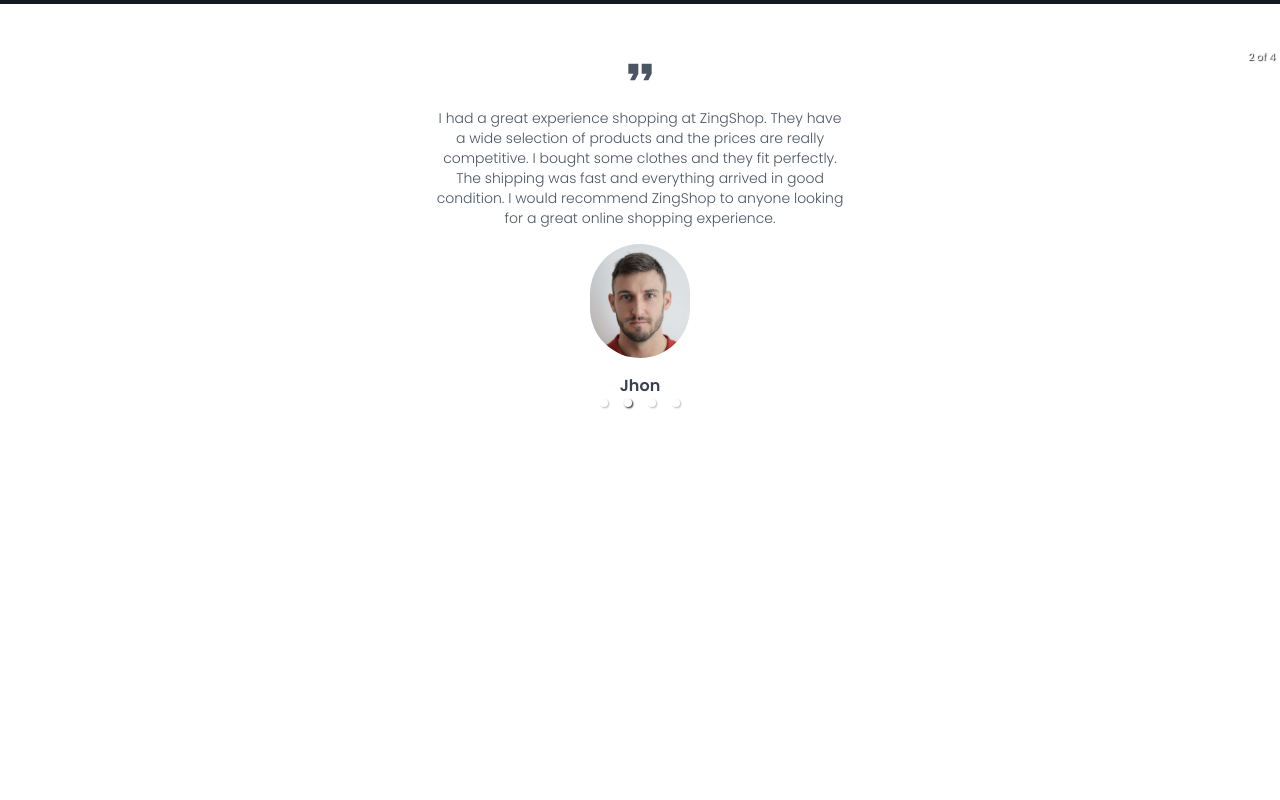
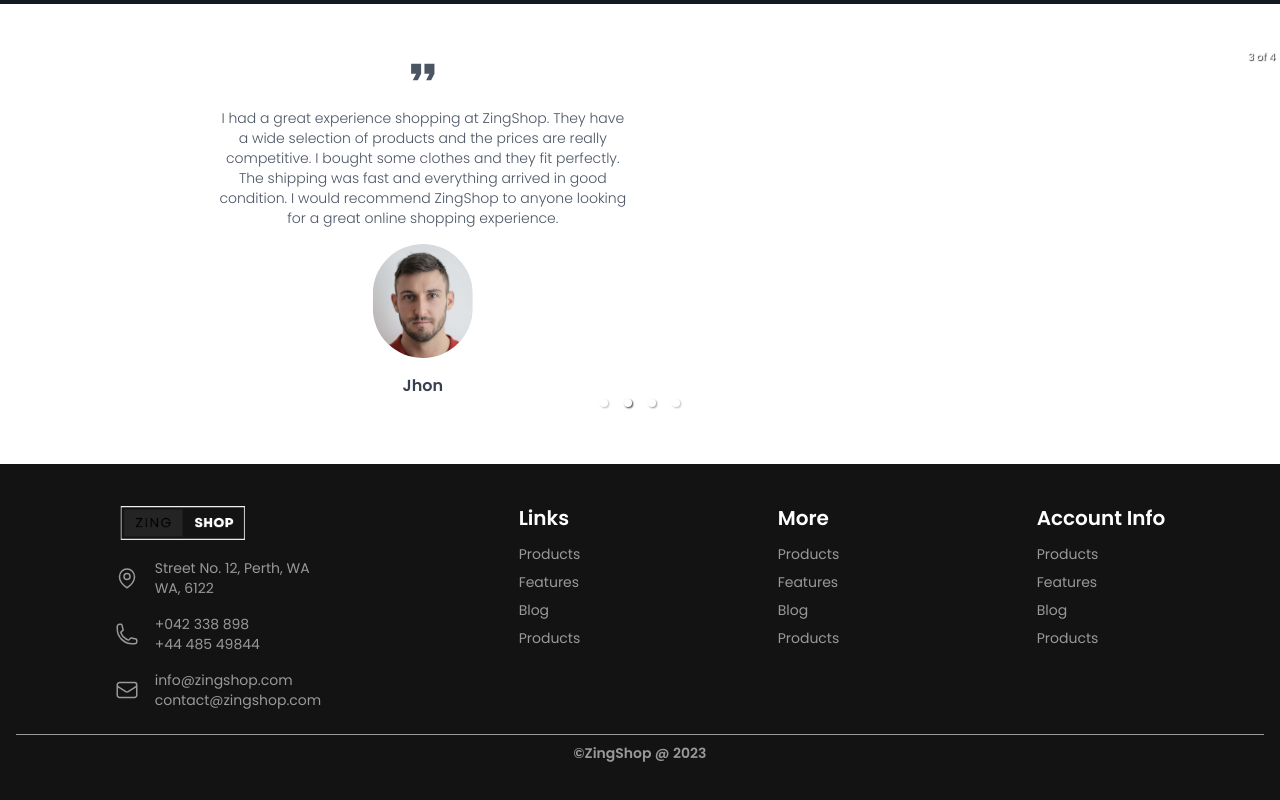
Before and after one commit to MingmaTenzing/zingshop, a Next.js app: page / in a window 1280 px wide. Shown: the part 2410-3210 px from the top of the page. Before the commit the page ends 2874 px from the top, so only its background shows below. Built offline with nearby package versions, Linux system fonts and the light colour scheme; no server answers.

Commit message:
footer section complete

```diff
--- /dev/null
+++ b/components/Footer.tsx
@@ -0,0 +1,101 @@
+import Image from "next/image";
+
+import logo from "../assests/zingshop-logo.png";
+import {
+  EnvelopeIcon,
+  MapPinIcon,
+  PhoneIcon,
+} from "@heroicons/react/24/outline";
+import Link from "next/link";
+type Props = {};
+function Footer({}: Props) {
+  return (
+    <div className="bg-[#131313] p-4 py-10 space-y-6 ">
+
+      <div className="md:flex  justify-around">
+      <div className="space-y-4">
+
+<div>
+  <Image
+    src={logo}
+    alt="zingshop logo"
+    width={392}
+    height={108}
+    className="grayscale invert w-[140px]"
+  />
+</div>
+<div className="flex space-x-4">
+  <MapPinIcon className="w-6  text-footertext" />
+  <div className="text-footertext text-sm">
+    <p>Street No. 12, Perth, WA</p>
+    <p>WA, 6122</p>
+  </div>
+</div>
+<div className="flex space-x-4">
+  <PhoneIcon className="w-6  text-footertext" />
+  <div className="text-footertext text-sm">
+    <p>+042 338 898</p>
+    <p>+44 485 49844 </p>
+  </div>
+</div>
+<div className="flex space-x-4">
+  <EnvelopeIcon className="w-6  text-footertext" />
+  <div className="text-footertext text-sm">
+    <p>info@zingshop.com</p>
+    <p>contact@zingshop.com </p>
+  </div>
+</div>
+
+  </div>
+
+
+{/** LINKS */}
+
+<div className="space-y-3">
+<h2 className="text-white font-semibold text-xl">Links</h2>
+<div className="flex flex-col space-y-2 ">
+<Link href="" className="text-footertext text-sm">Products</Link>
+<Link href="" className="text-footertext text-sm">Features</Link>
+<Link href="" className="text-footertext text-sm">Blog</Link>
+<Link href="" className="text-footertext text-sm">Products</Link>
+</div>
+
+</div>
+
+{/* MORE */}
+<div className="space-y-3">
+<h2 className="text-white font-semibold text-xl">More</h2>
+<div className="flex flex-col space-y-2 ">
+<Link href="" className="text-footertext text-sm">Products</Link>
+<Link href="" className="text-footertext text-sm">Features</Link>
+<Link href="" className="text-footertext text-sm">Blog</Link>
+<Link href="" className="text-footertext text-sm">Products</Link>
+</div>
+
+</div>
+{/* Account INFO */}
+<div className="space-y-3">
+<h2 className="text-white font-semibold text-xl">Account Info</h2>
+<div className="flex flex-col space-y-2 ">
+<Link href="" className="text-footertext text-sm">Products</Link>
+<Link href="" className="text-footertext text-sm">Features</Link>
+<Link href="" className="text-footertext text-sm">Blog</Link>
+<Link href="" className="text-footertext text-sm">Products</Link>
+</div>
+
+
+
+</div>
+
+
+
+
+      </div>
+
+
+<h2 className="text-footertext text-center font-semibold text-sm  border-t  pt-2 border-footertext ">©ZingShop @ 2023</h2>
+
+    </div>
+  );
+}
+export default Footer;
--- a/src/pages/index.tsx
+++ b/src/pages/index.tsx
@@ -10,6 +10,7 @@ import Partners from '../../components/Partners'
 import BudgetProducts from '../../components/BudgetProducts'
 import Newsletter from '../../components/Newsletter'
 import Reviews from '../../components/Reviews'
+import Footer from '../../components/Footer'
 export interface product{
   rating: any;
   rate:number;
@@ -57,6 +58,7 @@ export default function Home() {
         <BudgetProducts items={products} />
         <Newsletter />
         <Reviews/>
+        <Footer />
     </main>
   )
 }
--- a/tailwind.config.js
+++ b/tailwind.config.js
@@ -11,7 +11,8 @@ module.exports = {
   theme: {
     extend: {
       colors: {
-        zingyellow: "#ffde59"
+        zingyellow: "#ffde59",
+        footertext: "#999999"
       }
 
     },
```
